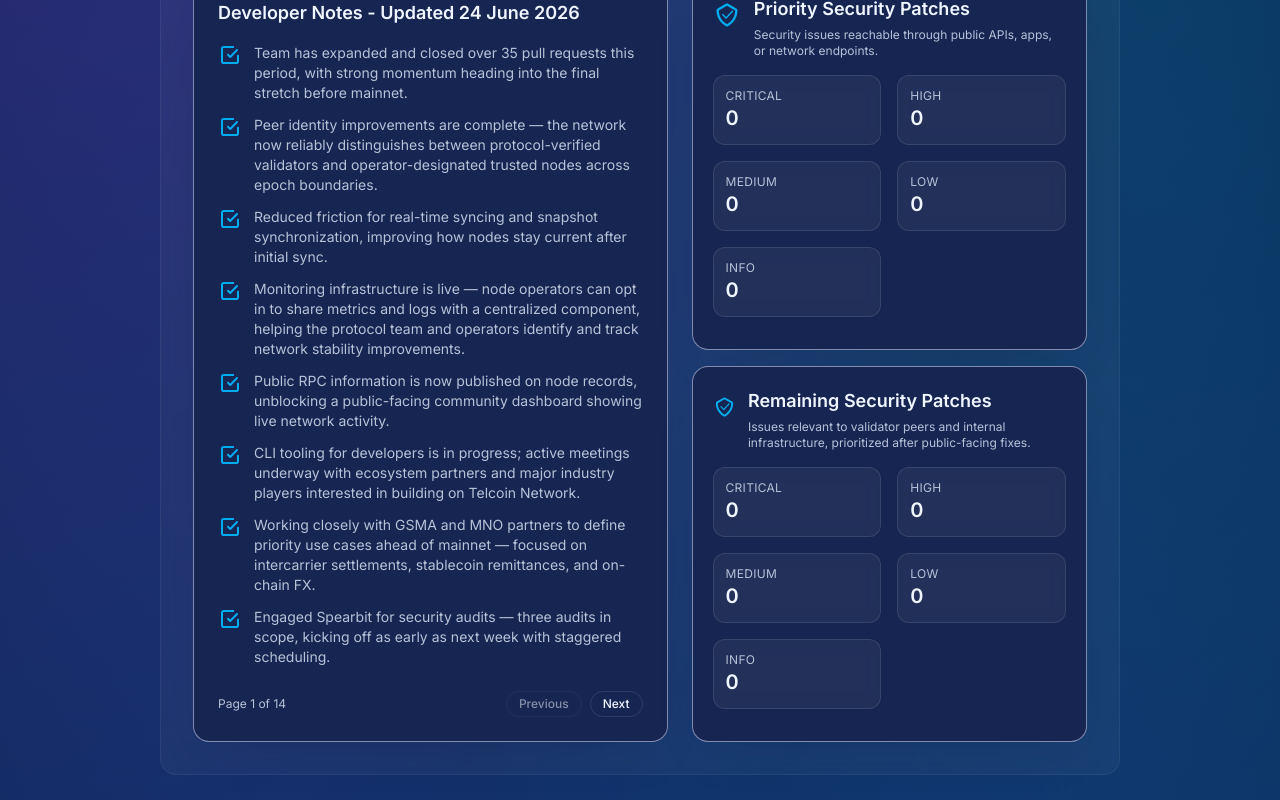
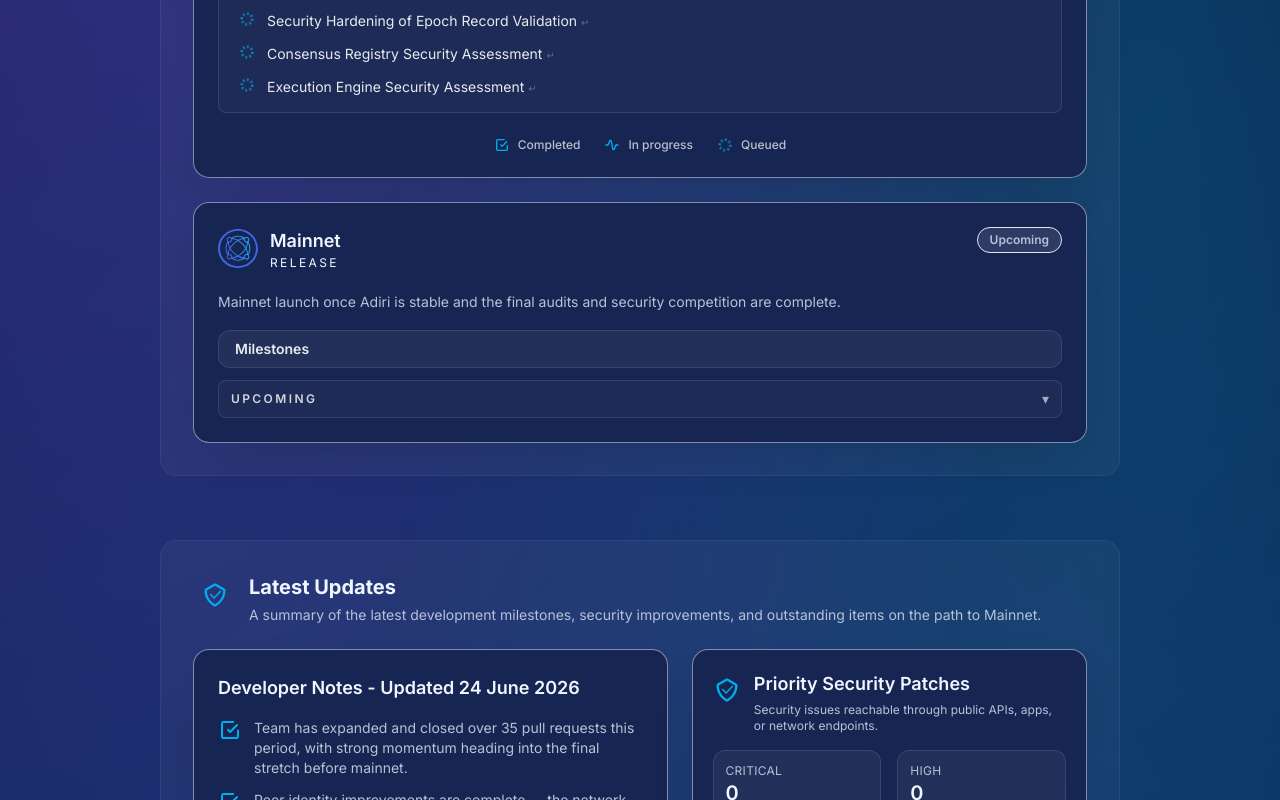
Before and after one commit to Telcoin-Association/tn-roadmap, a React (Vite) app: page / in a window 1280 px wide. Shown: the part 1781-2581 px from the top of the page. Built offline with nearby package versions, Linux system fonts and the light colour scheme.

Commit message:
feat: default Phase 3 open, Mainnet collapsed in Phase Overview sidebar
Co-Authored-By: Claude Sonnet 4.6 <noreply@anthropic.com>
Claude-Session: https://claude.ai/code/session_014nXdYBSJbPspb9NAUZHiq2

```diff
--- a/src/components/MilestoneBlock.tsx
+++ b/src/components/MilestoneBlock.tsx
@@ -132,7 +132,7 @@ export default function MilestoneBlock({ phase }: Props) {
         </div>
         <div className="mt-3 space-y-4">
           {ADIRI_PHASE_GROUPS.map((group) => {
-            const isOpenByDefault = false;
+            const isOpenByDefault = group.title === 'Phase 3';
             const sortedItems = [...group.items].sort((a, b) => {
               const aOrder = STATUS_SORT_ORDER[getAdiriItemStatus(group, a)];
               const bOrder = STATUS_SORT_ORDER[getAdiriItemStatus(group, b)];
@@ -297,7 +297,17 @@ export default function MilestoneBlock({ phase }: Props) {
         <div className="flex w-full items-center rounded-xl border border-white/10 bg-white/5 px-4 py-2 text-sm font-semibold text-white/90">
           <span>Milestones</span>
         </div>
-        <ul className="mt-3 space-y-2">
+        <details className="group/section mt-3 rounded-lg border border-white/10 bg-white/[0.03]">
+          <summary className="flex cursor-pointer list-none items-center justify-between gap-3 px-3 py-2 marker:content-['']">
+            <span className="text-xs font-semibold uppercase tracking-[0.2em] text-white/80">Upcoming</span>
+            <span
+              aria-hidden="true"
+              className="text-sm text-white/60 transition-transform group-open/section:rotate-180"
+            >
+              ▾
+            </span>
+          </summary>
+          <ul className="px-3 pb-3 space-y-2">
             {MAINNET_PHASE_ITEMS.map((text) => (
               <li key={text} className="flex items-start gap-3">
                 <img
@@ -309,6 +319,7 @@ export default function MilestoneBlock({ phase }: Props) {
               </li>
             ))}
           </ul>
+        </details>
       </div>
     );
   }
```
Lines whose indentation alone changed are shown as unchanged.
